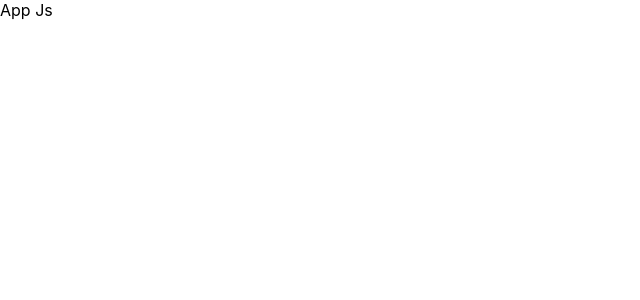
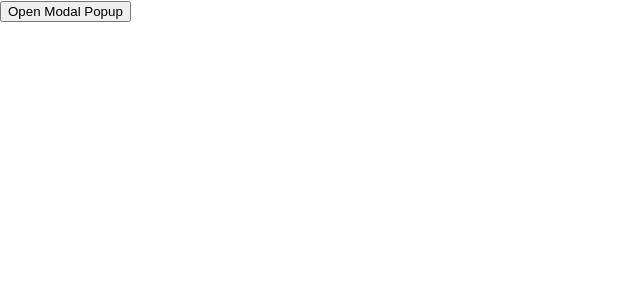
Before and after one commit to firoliyos/React-Custom-Modal-Popup, a React (Create React App) app in the folder custom-modal-popup/: page / in a window 1280 px wide. Shown: the top 300 px of the page, without its empty margins (0-640 px from the left). Built offline with nearby package versions, Linux system fonts and the light colour scheme.

Commit message:
call-modal-test-in-App.js

```diff
--- a/custom-modal-popup/src/App.js
+++ b/custom-modal-popup/src/App.js
@@ -1,8 +1,8 @@
-
+import ModalTest from "./components/modal-test";
 function App() {
   return (
     <div className="App">
-      App Js
+      <ModalTest />
     </div>
   );
 }
```
